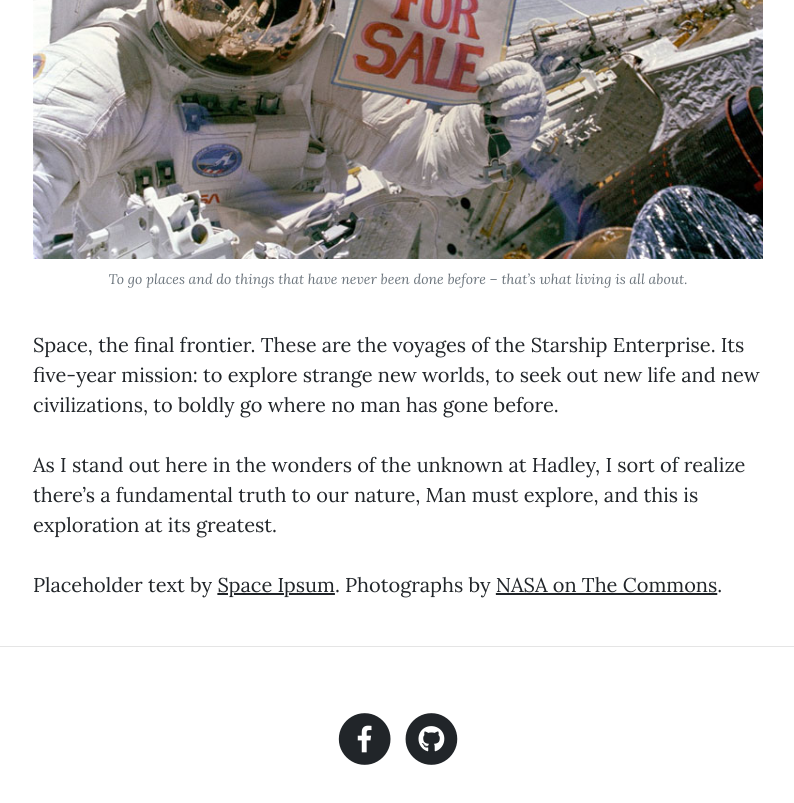
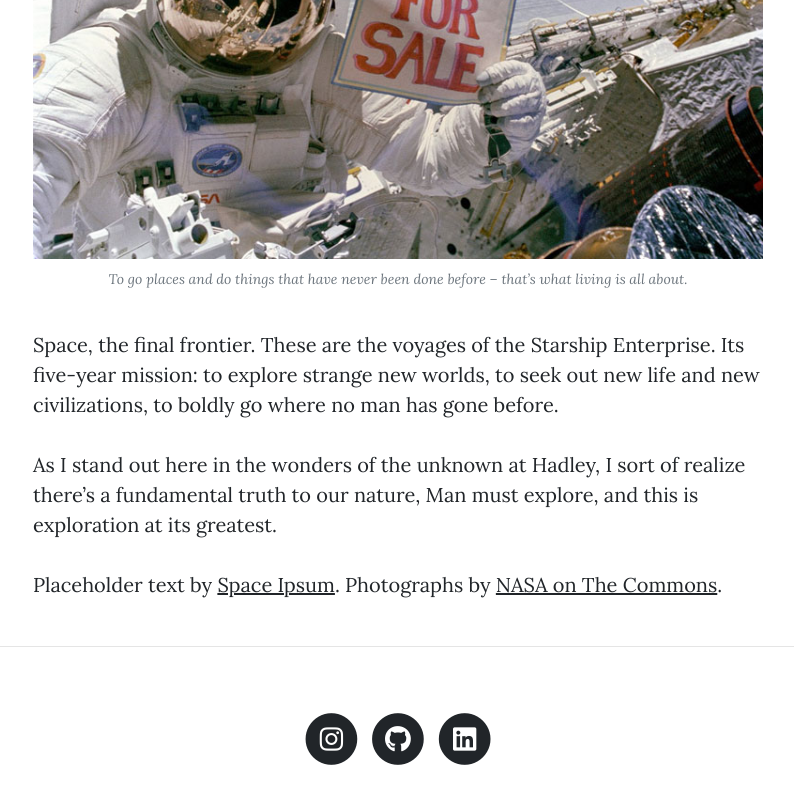
Before and after one commit to karnakgp/karnakgp.github.io, a website: page post.html in a window 1280 px wide. Shown: the part 2553-3356 px from the top of the page, without its empty margins (242-1036 px from the left). Drawn offline with nearby package versions, Linux system fonts and the light colour scheme.

Commit message:
Added insta and LinkedIn

```diff
--- a/post.html
+++ b/post.html
@@ -130,10 +130,10 @@
                 </a>
               </li> -->
               <li class="list-inline-item">
-                <a href="https://www.facebook.com/groups/karnakgp/">
+                <a href="https://www.instagram.com/airesearchinfo">
                   <span class="fa-stack fa-lg">
                     <i class="fas fa-circle fa-stack-2x"></i>
-                    <i class="fab fa-facebook-f fa-stack-1x fa-inverse"></i>
+                    <i class="fab fa-instagram fa-stack-1x fa-inverse"></i>
                   </span>
                 </a>
               </li>
@@ -142,6 +142,15 @@
                   <span class="fa-stack fa-lg">
                     <i class="fas fa-circle fa-stack-2x"></i>
                     <i class="fab fa-github fa-stack-1x fa-inverse"></i>
+                  </span>
+                </a>
+              </li>
+
+              <li class="list-inline-item">
+                <a href="https://www.linkedin.com/company/airesearchinfo">
+                  <span class="fa-stack fa-lg">
+                    <i class="fas fa-circle fa-stack-2x"></i>
+                    <i class="fab fa-linkedin fa-stack-1x fa-inverse"></i>
                   </span>
                 </a>
               </li>
```
Also changed, not shown: about.html (+11 -2 lines), contact.html (+11 -2 lines), index.html (+12 -2 lines).
